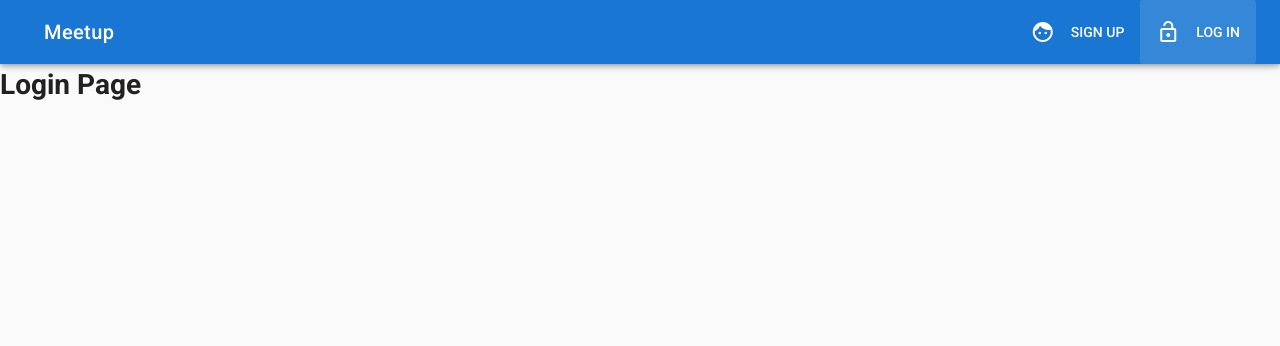
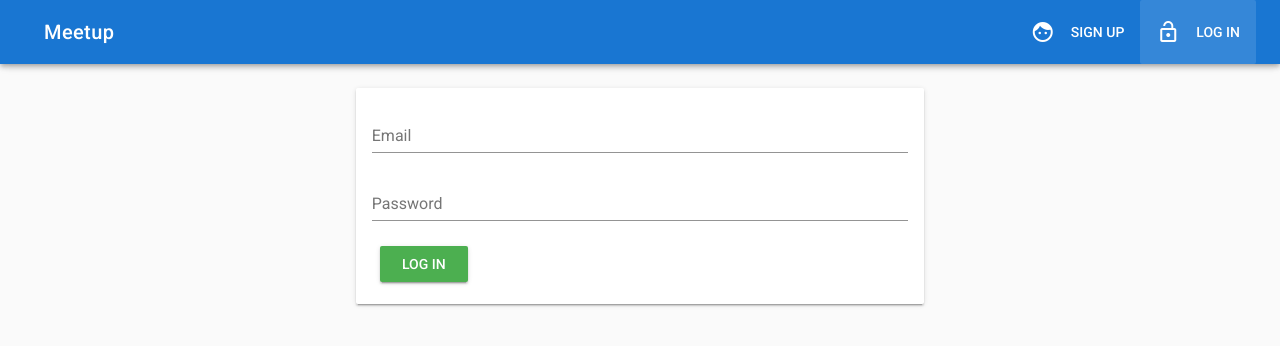
Before and after one commit to asakasamo/DevMeetup, a Vue app: page /login in a window 1280 px wide. Shown: the top 346 px of the page. Built offline with nearby package versions, Linux system fonts and the light colour scheme.

Commit message:
Add functionality for logging in

```diff
--- a/src/components/User/Login.vue
+++ b/src/components/User/Login.vue
@@ -1,3 +1,82 @@
 <template>
-   <h1>Login Page</h1>
+   <v-container>
+      <v-layout>
+         <v-flex xs12 sm6 offset-sm3>
+
+            <!-- Login card wrapper -->
+            <v-card>
+               <v-card-text>
+                  <form @submit.prevent="submitLogin">
+                     <v-layout row>
+                        <v-flex xs12>
+
+                           <!-- Email field -->
+                           <v-text-field
+                              name="email"
+                              label="Email"
+                              id="email"
+                              v-model="email"
+                              type="email"
+                              required
+                              >
+                           </v-text-field>
+
+                           <!-- Password field -->
+                           <v-text-field
+                              name="password"
+                              label="Password"
+                              id="password"
+                              v-model="password"
+                              type="password"
+                              required
+                              >
+                           </v-text-field>
+                        </v-flex>
+                     </v-layout>
+
+                     <!-- Submit button -->
+                     <v-layout row>
+                        <v-flex xs12>
+                           <v-btn type="submit" class="success">
+                              Log in
+                           </v-btn>
+                        </v-flex>
+                     </v-layout>
+                  </form>
+               </v-card-text>
+            </v-card>
+         </v-flex>
+      </v-layout>
+   </v-container>
 </template>
+
+<script>
+export default {
+   data() {
+      return {
+         email: "",
+         password: ""
+      };
+   },
+   computed: {
+      user() {
+         return this.$store.getters.user;
+      }
+   },
+   watch: {
+      user(value) {
+         if (value) {
+            this.$router.push("/");
+         }
+      }
+   },
+   methods: {
+      submitLogin() {
+         this.$store.dispatch("logUserIn", {
+            email: this.email,
+            password: this.password
+         });
+      }
+   }
+};
+</script>
--- a/src/store/index.js
+++ b/src/store/index.js
@@ -81,6 +81,27 @@
             .catch((error) => {
                console.log(error);
             });
+      },
+
+      /**
+       * Logs a user in
+       * @param {Object} commit
+       * @param {Object} payload
+       */
+      logUserIn({ commit }, payload) {
+         firebase
+            .auth()
+            .signInWithEmailAndPassword(payload.email, payload.password)
+            .then((userCredential) => {
+               const newUser = {
+                  id: userCredential.uid,
+                  registeredMeetups: []
+               };
+               commit("setUser", newUser);
+            })
+            .catch((error) => {
+               console.log(error);
+            });
       }
    },
    getters: {
```
